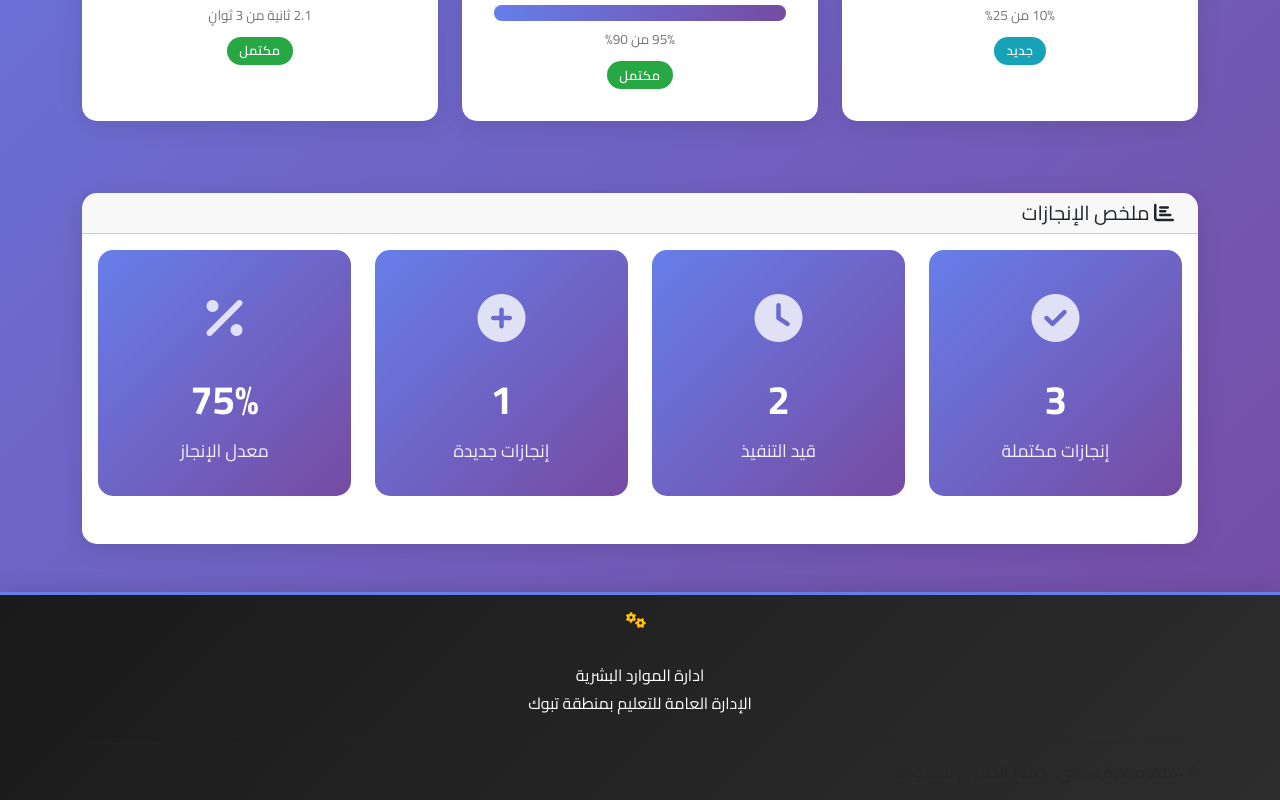
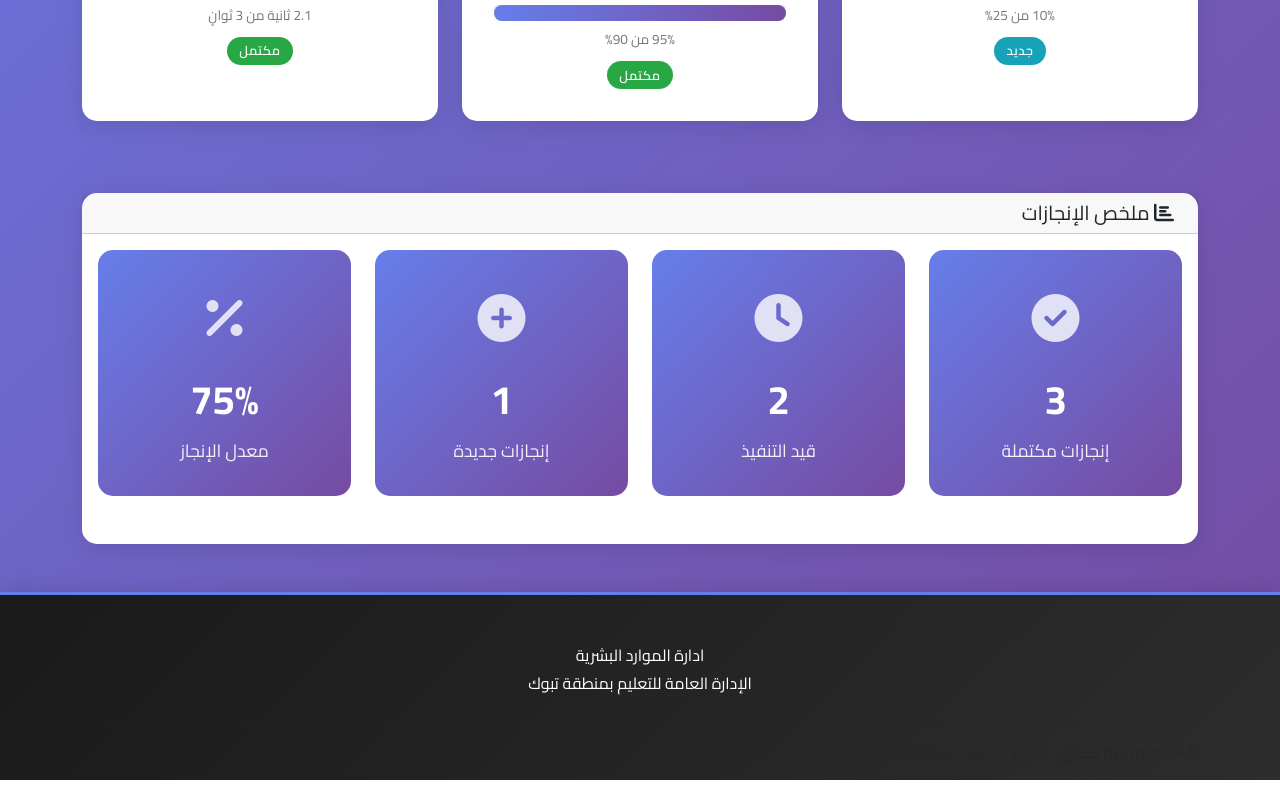
Before and after one commit to akrm17744-gif/samai-website, a website: page Achievement.html in a window 1280 px wide. Shown: the part 903-1703 px from the top of the page. Drawn offline with nearby package versions, Linux system fonts and the light colour scheme.

Commit message:
Update Achievement.html

```diff
--- a/Achievement.html
+++ b/Achievement.html
@@ -298,7 +298,7 @@
                 <div class="col-12 mb-2">
                     <div class="text-center text-white">
                         <h6 class="mb-2 fw-bold text-warning">
-                            <i class="fas fa-cogs me-2"></i>
+
                         </h6>
                         <br>
                         <p class="mb-1 text-white">
```
